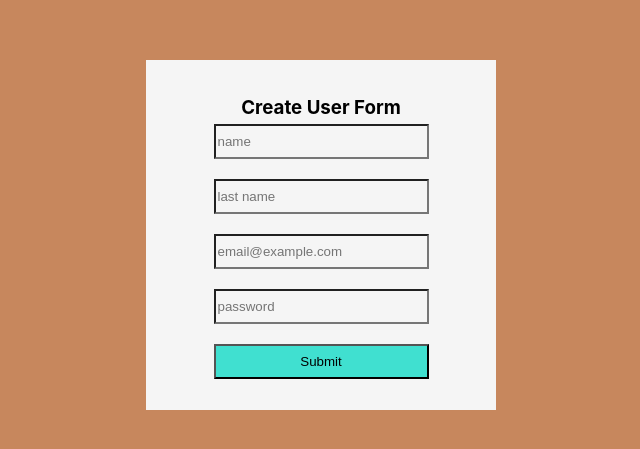
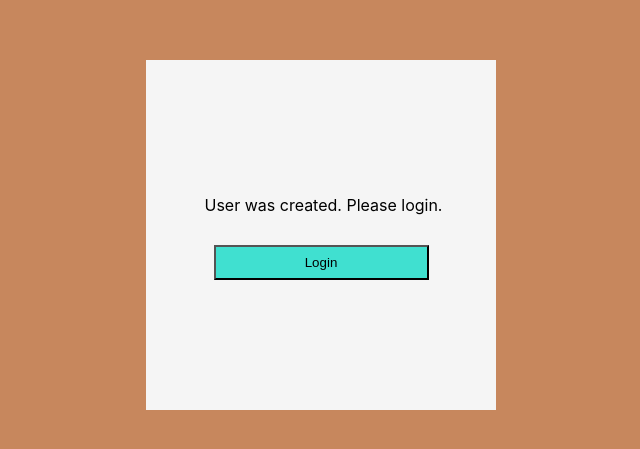
Before and after one commit to mrgunes/directory-app-frontend, a React (Create React App) app: page / in a window 1280 px wide. Shown: the part 165-614 px from the top of the page, without its empty margins (319-959 px from the left). Built offline with nearby package versions, Linux system fonts and the light colour scheme.

Commit message:
Create UserCreated page.

```diff
--- a/src/containers/App.js
+++ b/src/containers/App.js
@@ -1,12 +1,14 @@
 import '../App.css';
 import LoginPage from './LoginPage'
 import SignUp from './SignUp';
+import UserCreated from './UserCreated';
 
 function App() {
   return (
     <div className="main">
       {/* <LoginPage/> */}
-      <SignUp/>
+      {/* <SignUp/> */}
+      <UserCreated/>
     </div>
   );
 }
--- a/src/containers/LoginPage.js
+++ b/src/containers/LoginPage.js
@@ -16,7 +16,7 @@ export default function LoginPage() {
                     <span>
                         <button>Login</button>
                     </span>
-                    <p>Don't have an account. <a href='#'>Sign up</a>.</p>
+                    <p>Don't have an account? <a href='#'>Sign up</a>.</p>
                 </div>
             </div>
         </div>
--- /dev/null
+++ b/src/containers/UserCreated.js
@@ -0,0 +1,20 @@
+import React from 'react'
+
+export default function UserCreated() {
+    return (
+        <div>
+            <div className='pageMain'>
+                <div className='pageChild'>
+                    <div className='pageMainOne'>
+                        <p>User was created. Please login.</p>
+                    </div>
+                    <div className='pageMainThree'>
+                        <span>
+                            <button>Login</button>
+                        </span>
+                    </div>
+                </div>
+            </div>
+        </div>
+    )
+}
```
